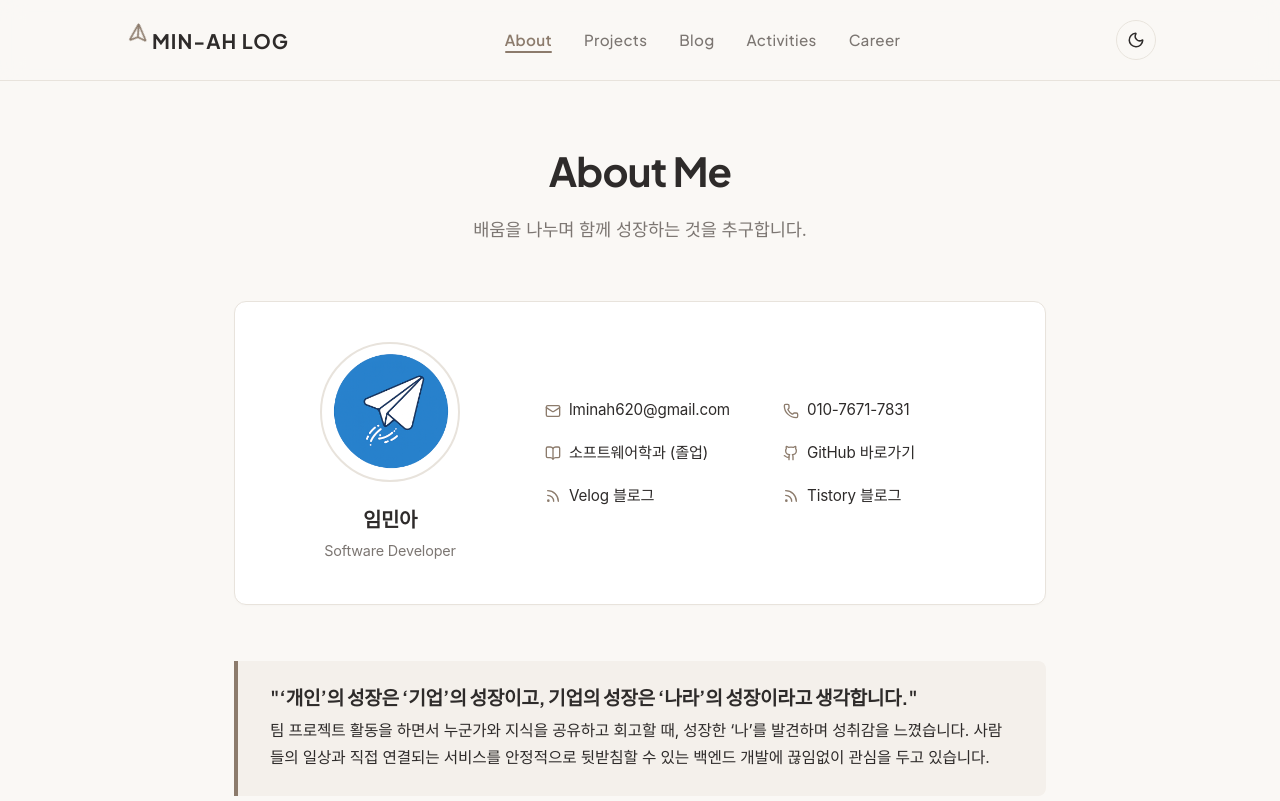
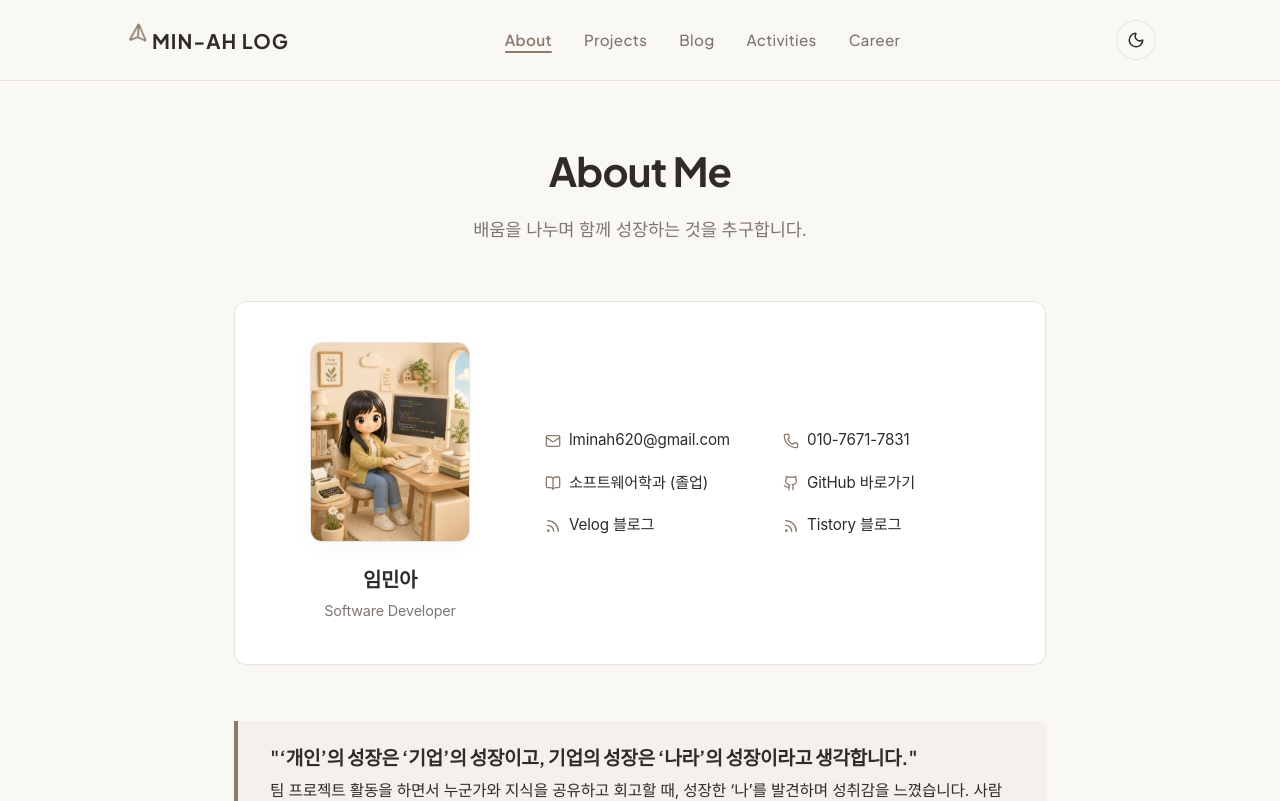
Before and after one commit to 01MINAH/minah-log-frontend, a React (Create React App) app: page /about in a window 1280 px wide. Shown: the top 801 px of the page. Built offline with nearby package versions, Linux system fonts and the light colour scheme; a web font is replaced by a local one.

Commit message:
feat: about 페이지에 사진 첨부
- 다음에는 사진 크기 키워야함

```diff
--- a/src/pages/About.jsx
+++ b/src/pages/About.jsx
@@ -67,11 +67,20 @@ const About = () => {
         <div className="meta-content-section" style={{ display: 'grid', gridTemplateColumns: '1fr 2fr', gap: '2.5rem', alignItems: 'center', marginBottom: '3.5rem' }}>
           <div style={{ textAlign: 'center' }}>
             <img
-              src="/assets/민아로그 아이콘.png"
+              src="/assets/profile_character.jpg"
               alt="임민아 프로필"
-              style={{ width: '140px', height: '140px', borderRadius: '50%', border: '2px solid var(--border-color)', objectFit: 'cover', display: 'inline-block' }}
+              style={{
+                width: '100%',
+                maxWidth: '160px',
+                height: 'auto',
+                borderRadius: 'var(--radius-lg)',
+                border: '1px solid var(--border-color)',
+                boxShadow: 'var(--shadow-md)',
+                objectFit: 'cover',
+                display: 'inline-block'
+              }}
               onError={(e) => {
-                e.target.src = 'https://via.placeholder.com/140?text=Minah';
+                e.target.src = 'https://via.placeholder.com/160x200?text=Minah';
               }}
             />
             <h3 style={{ marginTop: '1rem', fontSize: '1.25rem', marginBottom: '0.25rem' }}>임민아</h3>
```
Also changed, not shown: public/assets/profile_character.jpg (added).
